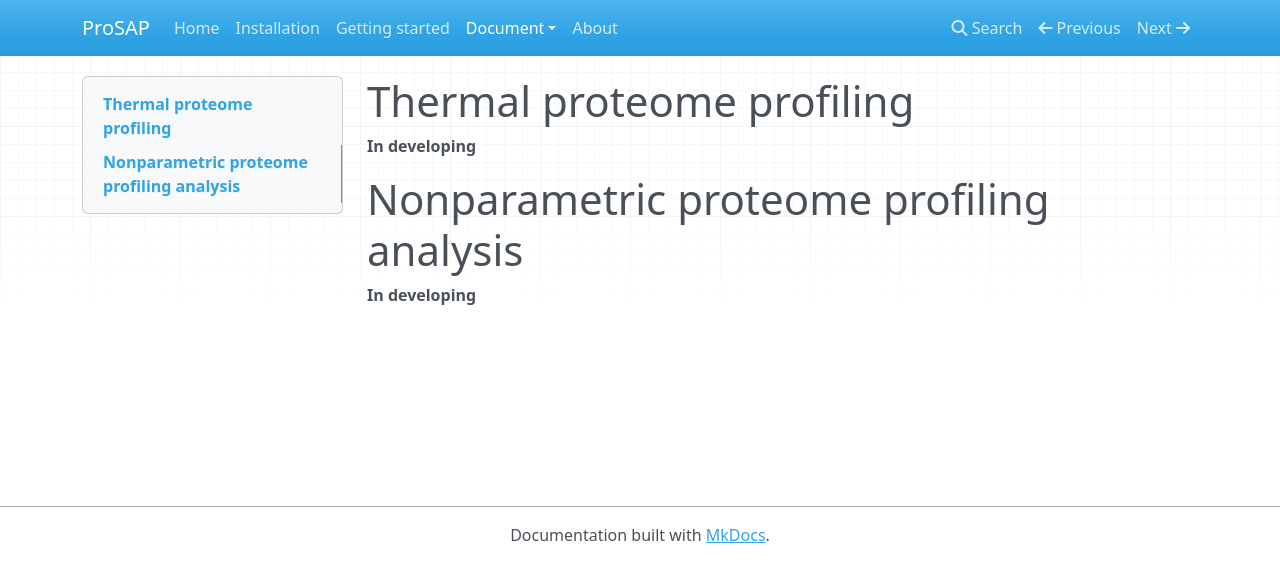
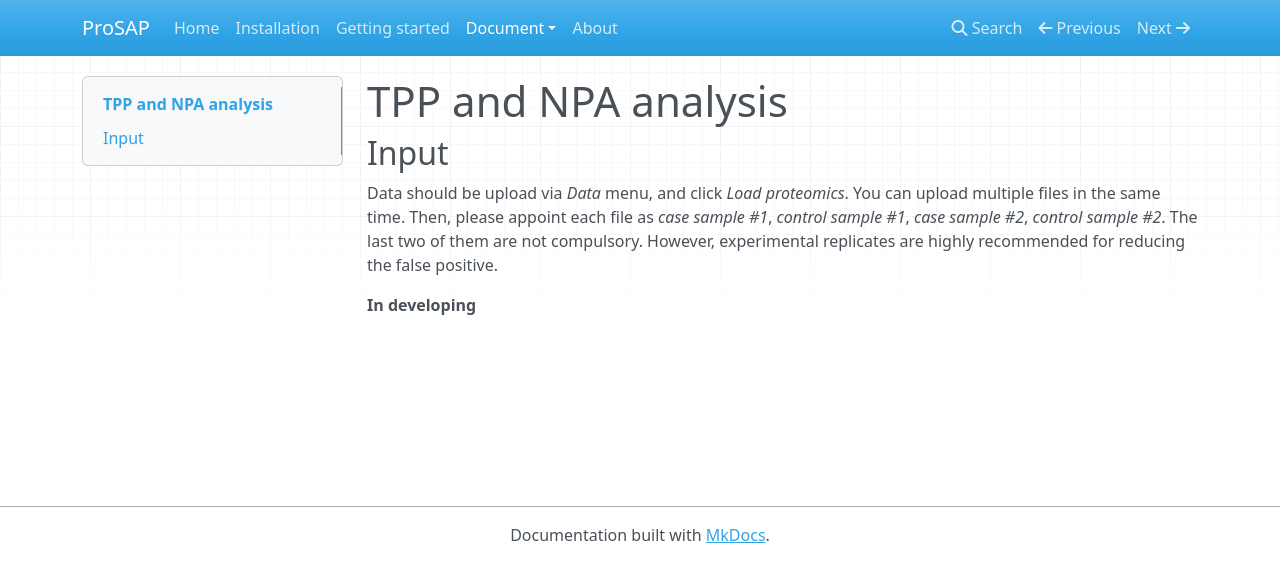
Before and after one commit to hcji/ProSAP_Pages, an MkDocs documentation site: the page built from docs/TPP_NPA.md, in a window 1280 px wide. Shown: the top 582 px of the page. Built offline with MkDocs 1.6.1, drawn with Linux system fonts in a browser that asks for light colours; nearby versions of some CDN libraries.

Commit message:
document

```diff
--- a/docs/TPP_NPA.md
+++ b/docs/TPP_NPA.md
@@ -1,7 +1,10 @@
-# Thermal proteome profiling
+# TPP and NPA analysis
+
+## Input
+Data should be upload via *Data* menu, and click *Load proteomics*. You can upload
+ multiple files in the same time. Then, please appoint each file as *case sample #1*,
+ *control sample #1*, *case sample #2*, *control sample #2*. The last two of them are
+ not compulsory. However, experimental replicates are highly recommended for reducing
+ the false positive.
 
 **In developing**
-
-# Nonparametric proteome profiling analysis
-
-**In developing**
```
Also changed, not shown: docs/preprocess.md (+2 -2 lines).
